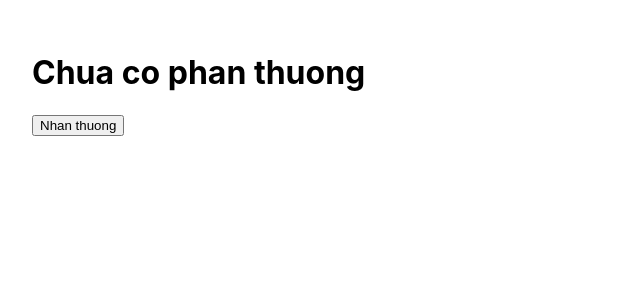
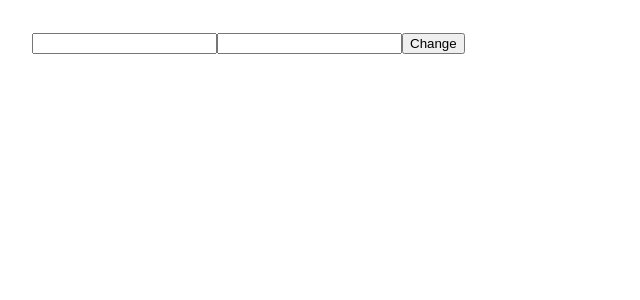
Before and after one commit to DuyNTK3020/ReactJS, a React (Create React App) app in the folder tiktok/: page / in a window 1280 px wide. Shown: the top 300 px of the page, without its empty margins (0-640 px from the left). Built offline with nearby package versions, Linux system fonts and the light colour scheme.

Commit message:
useState handle-submit

```diff
--- a/tiktok/src/App.js
+++ b/tiktok/src/App.js
@@ -1,19 +1,19 @@
 import { useState } from "react";
 
-const gifts = ["CPU i9", "RAM 32GB RGB", "RGB Keyboard"];
+function App() {
+    const [name, setName] = useState();
+    const [mail, setMail] = useState();
 
-function App() {
-  const [gift, setGift] = useState()
-
-  const randomGift = () => {
-    const index = Math.floor(Math.random() * gifts.length)
-    setGift(gifts[index]);
-  }
+    const handleSubmit = () => {
+      setName("Nguyen Van B")
+      setMail("bnv@gmail.com")
+    }
 
     return (
-        <div className="App" style={{padding: 32}}>
-            <h1>{gift || 'Chua co phan thuong'}</h1>
-            <button onClick={randomGift}>Nhan thuong</button>
+        <div className="App" style={{ padding: 32 }}>
+            <input value={name} onChange={(e) => setName(e.target.value)} />
+            <input value={mail} onChange={(e) => setMail(e.target.value)} />
+            <button onClick={handleSubmit}>Change</button>
         </div>
     );
 }
```
